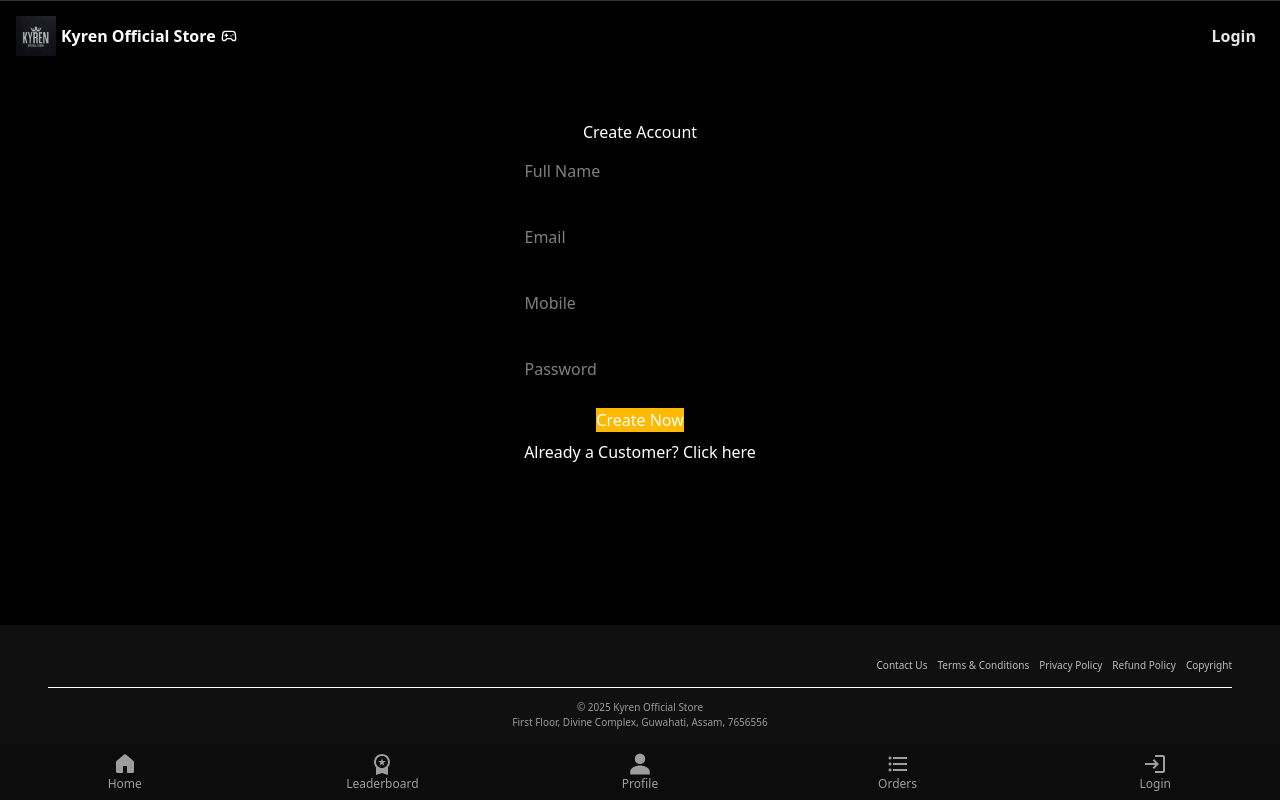
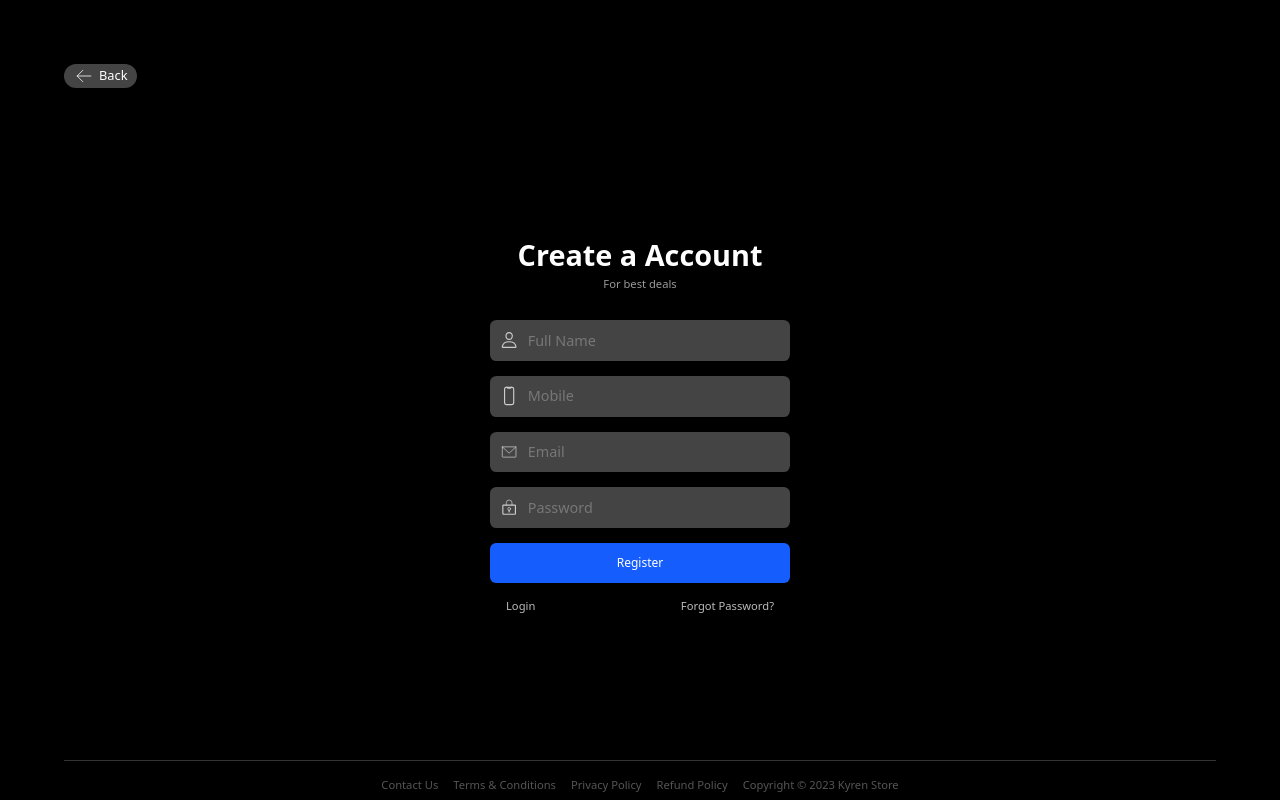
Before and after one commit to kisxo/kyren-frontend, a React (Vite) app: page /register in a window 1280 px wide. Built offline with nearby package versions, Linux system fonts and the light colour scheme; no server answers.

Commit message:
fix register and login

```diff
--- a/src/pages/Login.jsx
+++ b/src/pages/Login.jsx
@@ -56,7 +56,7 @@ const Login = () => {
           <input type="password" placeholder="Password" onChange={handleChange} value={form?.password} name="password"/>
         </div>
 
-        <button type="submit" className="bg-blue-600 text-white rounded-md text-xs p-2">Login</button>
+        <button type="submit" className="bg-blue-600 text-white rounded-md text-xs p-3">Login</button>
 
 
         <div className="quick-actions">
--- a/src/pages/Register.jsx
+++ b/src/pages/Register.jsx
@@ -6,6 +6,8 @@ import CryptoJS from "crypto-js";
 import { message } from "antd";
 import "./Register.css";
 import { AppUrl } from "../utils/appData";
+import { IoPersonOutline } from "react-icons/io5";
+import { IoPhonePortraitOutline } from "react-icons/io5";
 
 const Register = () => {
     const navigate = useNavigate();
@@ -23,7 +25,10 @@ const Register = () => {
 
     const handleSubmit = async (e) => {
         try {
-      const res = await axios.post(AppUrl + "/api/user/send-mobile-otp", form);
+            const res = await axios.post(
+                AppUrl + "/api/user/send-mobile-otp",
+                form
+            );
             if (res.data.success) {
                 setTab(1);
                 const {
@@ -85,6 +90,177 @@ const Register = () => {
     }
 
     return (
+        <div className="login-container">
+            <div
+                className="back-btn flex items-center"
+                onClick={() => navigate("/")}
+            >
+                <svg xmlns="http://www.w3.org/2000/svg" viewBox="0 0 256 256">
+                    <rect width="256" height="256" fill="none" />
+                    <line
+                        x1="216"
+                        y1="128"
+                        x2="40"
+                        y2="128"
+                        fill="none"
+                        stroke="currentColor"
+                        stroke-linecap="round"
+                        stroke-linejoin="round"
+                        stroke-width="10"
+                    />
+                    <polyline
+                        points="112 56 40 128 112 200"
+                        fill="none"
+                        stroke="currentColor"
+                        stroke-linecap="round"
+                        stroke-linejoin="round"
+                        stroke-width="10"
+                    />
+                </svg>
+                Back
+            </div>
+            <form className="login-form" onSubmit={handleRegister}>
+                <div className="login-text">
+                    <h2>Create a Account</h2>
+                    <h3> For best deals</h3>
+                </div>
+                <div className="login-input mt-3">
+                    <IoPersonOutline/>
+                    <input
+                        onChange={handleChange}
+                        value={form?.fname}
+                        name="fname"
+                        type="text"
+                        placeholder="Full Name"
+                    />
+                </div>
+
+                <div className="login-input">
+                    <IoPhonePortraitOutline/>
+                    <input
+                        onChange={handleChange}
+                        value={form?.mobile}
+                        name="mobile"
+                        type="text"
+                        className="form-control"
+                        placeholder="Mobile"
+                    />
+                </div>
+
+                <div className="login-input">
+                    <svg
+                        xmlns="http://www.w3.org/2000/svg"
+                        viewBox="0 0 256 256"
+                    >
+                        <rect width="256" height="256" fill="none" />
+                        <path
+                            d="M32,56H224a0,0,0,0,1,0,0V192a8,8,0,0,1-8,8H40a8,8,0,0,1-8-8V56A0,0,0,0,1,32,56Z"
+                            fill="none"
+                            stroke="currentColor"
+                            stroke-linecap="round"
+                            stroke-linejoin="round"
+                            stroke-width="10"
+                        />
+                        <polyline
+                            points="224 56 128 144 32 56"
+                            fill="none"
+                            stroke="currentColor"
+                            stroke-linecap="round"
+                            stroke-linejoin="round"
+                            stroke-width="10"
+                        />
+                    </svg>
+                    <input
+                        type="email"
+                        placeholder="Email"
+                        onChange={handleChange}
+                        value={form?.email}
+                        name="email"
+                    />
+                </div>
+
+                <div className="login-input">
+                    <svg
+                        xmlns="http://www.w3.org/2000/svg"
+                        viewBox="0 0 256 256"
+                    >
+                        <rect width="256" height="256" fill="none" />
+                        <circle
+                            cx="128"
+                            cy="140"
+                            r="20"
+                            fill="none"
+                            stroke="currentColor"
+                            stroke-linecap="round"
+                            stroke-linejoin="round"
+                            stroke-width="10"
+                        />
+                        <line
+                            x1="128"
+                            y1="160"
+                            x2="128"
+                            y2="184"
+                            fill="none"
+                            stroke="currentColor"
+                            stroke-linecap="round"
+                            stroke-linejoin="round"
+                            stroke-width="16"
+                        />
+                        <rect
+                            x="40"
+                            y="88"
+                            width="176"
+                            height="128"
+                            rx="8"
+                            fill="none"
+                            stroke="currentColor"
+                            stroke-linecap="round"
+                            stroke-linejoin="round"
+                            stroke-width="16"
+                        />
+                        <path
+                            d="M88,88V56a40,40,0,0,1,80,0V88"
+                            fill="none"
+                            stroke="currentColor"
+                            stroke-linecap="round"
+                            stroke-linejoin="round"
+                            stroke-width="10"
+                        />
+                    </svg>
+                    <input
+                        type="password"
+                        placeholder="Password"
+                        onChange={handleChange}
+                        value={form?.password}
+                        name="password"
+                    />
+                </div>
+
+                <button
+                    type="submit"
+                    className="bg-blue-600 text-white rounded-md text-xs p-3"
+                >
+                    Register
+                </button>
+
+                <div className="quick-actions">
+                    <Link to="/login">Login</Link>
+                    <Link to="/forgot-password">Forgot Password?</Link>
+                </div>
+            </form>
+            <div className="auth-footer">
+                <Link target="_blank" to="https://wa.me/916003251677">
+                    Contact Us
+                </Link>
+                <Link to="/terms">Terms & Conditions</Link>
+                <Link to="/privacy-policy">Privacy Policy</Link>
+                <Link to="/refund-policy">Refund Policy</Link>
+                <p>Copyright © 2023 Kyren Store</p>
+            </div>
+        </div>
+    );
+
+    return (
         <Layout>
             <div className="container-fluid register-container hero-container">
                 <div className="row text-center">
@@ -132,12 +308,16 @@ const Register = () => {
                                         placeholder="Password"
                                     />
                                 </div>
-                <button className="bg-amber-400" onClick={handleRegister}>
+                                <button
+                                    className="bg-amber-400"
+                                    onClick={handleRegister}
+                                >
                                     Create Now
                                 </button>
                                 <div className="forgot-pass d-flex justify-content-between">
                                     <h6 className="text-center my-2">
-                    Already a Customer? <Link to="/login">Click here</Link>
+                                        Already a Customer?{" "}
+                                        <Link to="/login">Click here</Link>
                                     </h6>
                                 </div>
                             </form>
@@ -150,7 +330,9 @@ const Register = () => {
                                         Enter Mobile OTP
                                     </label>
                                     <input
-                    onChange={(e) => setUserEnteredOtp(e.target.value)}
+                                        onChange={(e) =>
+                                            setUserEnteredOtp(e.target.value)
+                                        }
                                         value={userEnteredOtp}
                                         type="text"
                                         className="form-control"
@@ -169,7 +351,10 @@ const Register = () => {
                     placeholder="Enter 6 digits Email OTP"
                   />
                 </div> */}
-                <button className="register-btn" onClick={handleRegister}>
+                                <button
+                                    className="register-btn"
+                                    onClick={handleRegister}
+                                >
                                     Verify And Register
                                 </button>
                             </form>
```
Lines whose indentation alone changed are shown as unchanged.
